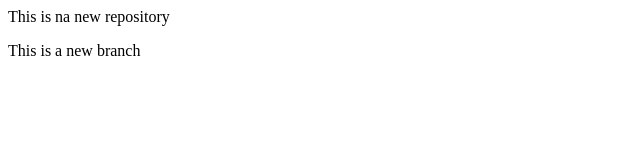
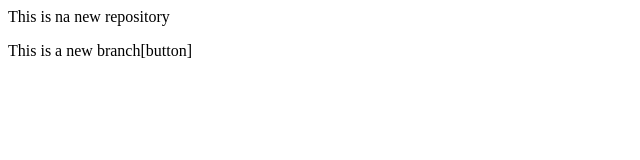
Before and after one commit to Nithish-1311/localrepo, a plain HTML site: page index.html in a window 1280 px wide. Shown: the full height of the page, 0-640 px from the left. Drawn offline with Linux system fonts and the light colour scheme.

```diff
--- a/index.html
+++ b/index.html
@@ -1,2 +1,2 @@
 <p>This is na new repository</p>
-<p>This is a new branch</p>
+<p>This is a new branch[button]</p>
```
